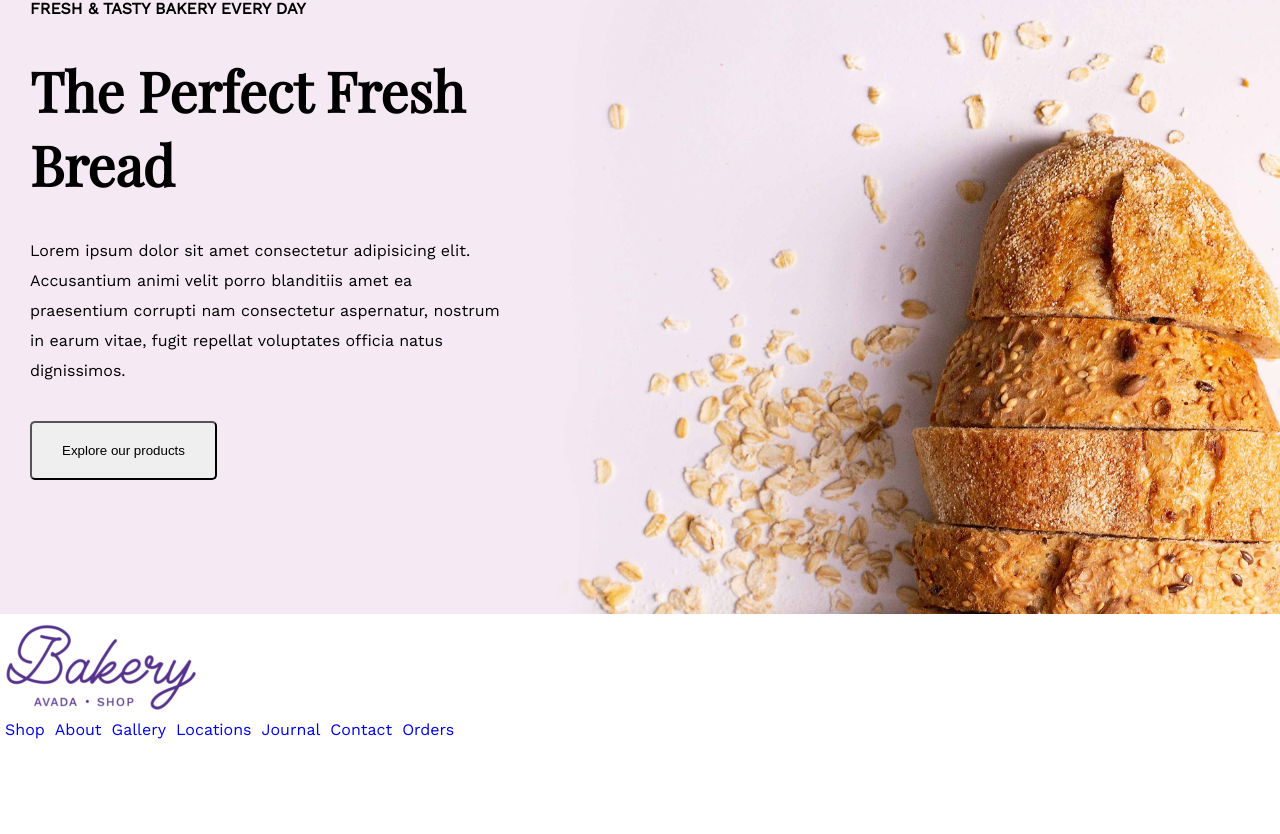
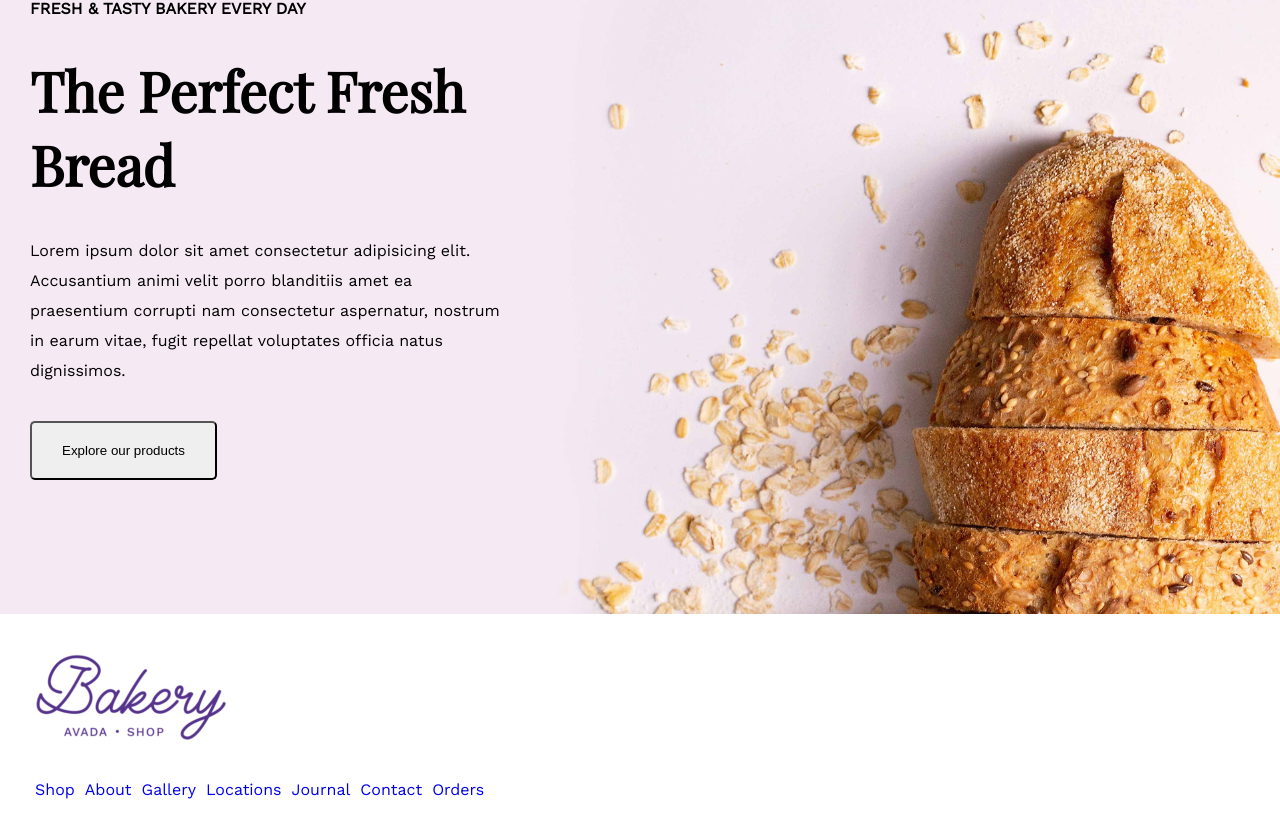
Before and after one commit to EnricoNapolitano/2023-01-31-esame_midterm, a Vue app in the folder proj-html-vuejs/: page / in a window 1280 px wide. Shown: the part 237-1071 px from the top of the page. Before the commit the page ends 981 px from the top, so only its background shows below. Built offline with nearby package versions, Linux system fonts and the light colour scheme.

Commit message:
adding new utitlities to style (diferent paddings)

```diff
--- a/proj-html-vuejs/src/assets/scss/style.scss
+++ b/proj-html-vuejs/src/assets/scss/style.scss
@@ -42,5 +42,14 @@ li {
 }
 
 .ph-30 {
-    padding: 0 30px;
+    padding-left: 30px;
+    padding-right: 30px;
 }
+
+.p-30 {
+    padding: 30px;
+}
+
+.pb-30 {
+    padding-bottom: 30px;
+}
```
